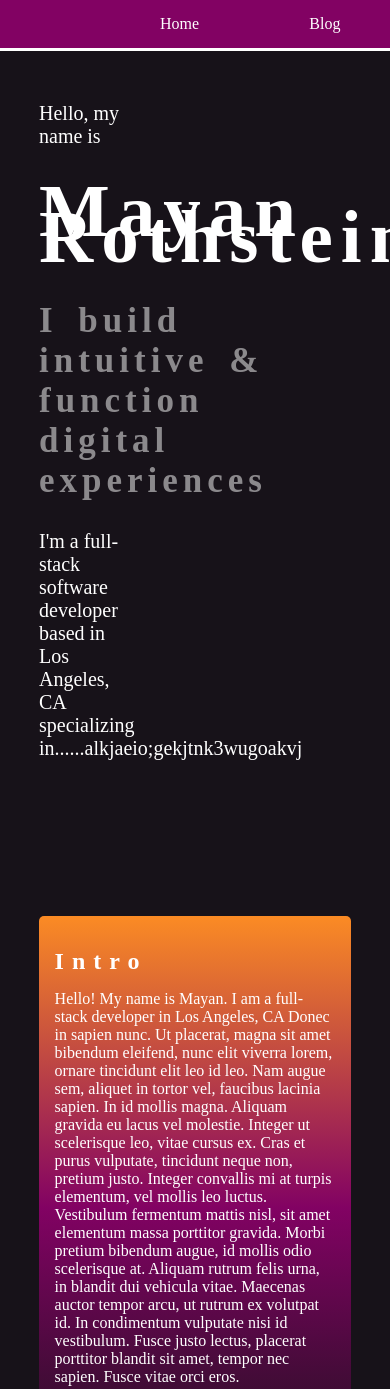
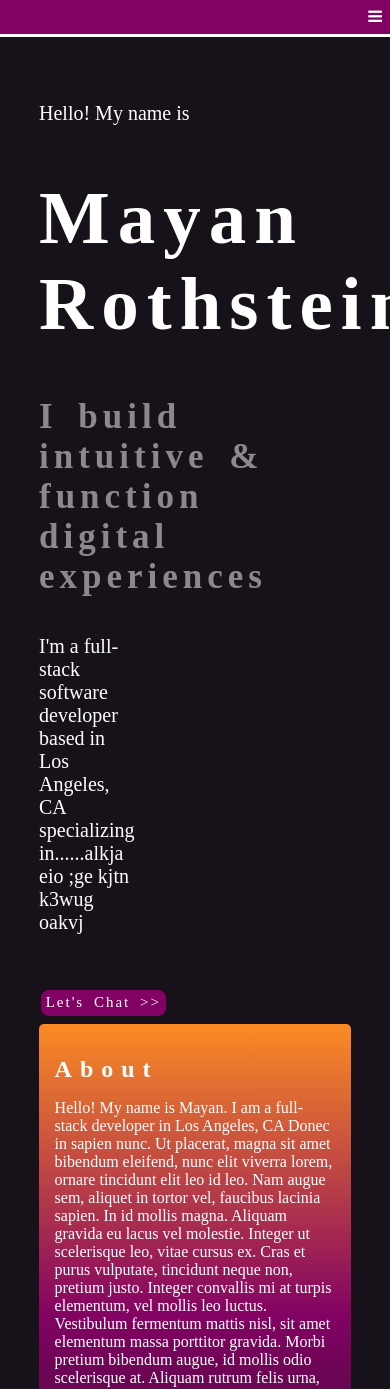
Before and after one commit to Mayanr/portfolio, a Gatsby site: page / in a window 390 px wide. Shown: the top 1389 px of the page. Built offline with nearby package versions, Linux system fonts and the light colour scheme; Gatsby itself is replaced by a stand-in of ours; a web font is replaced by a local one.

Commit message:
responsive formatting applied to nav bar

```diff
--- a/src/components/header.js
+++ b/src/components/header.js
@@ -1,5 +1,4 @@
-import React from "react"
-import { Link } from "gatsby";
+import React, { useRef} from "react"
 
 import "../styles/index.css";
 
@@ -7,11 +6,24 @@ import AnchorLink from 'react-anchor-link-smooth-scroll'
 
 
 const Header = () => {
+    const navbar = useRef();
+    const toggleMenu =()=>{
+        console.log(navbar);
+        if (navbar.current.className === "navbar") {
+            navbar.current.className += " responsive";
+        } else {
+            navbar.current.className = "navbar";
+        }
+    }
+
     return (
         <header>
-            <nav className="navbar">
+            <nav className="navbar" id="mainNavbar" ref={navbar}>
+                <a href="javascript:void(0);" className="icon" onClick={e =>toggleMenu()}>
+                    <i className="fa fa-bars"></i>
+                </a>
                 <ul>
-                    <li><AnchorLink href="#introsection" className="navItem">Home</AnchorLink></li>
+                    <li><AnchorLink href="#introsection" className="navItem">About</AnchorLink></li>
                     {/* <li><a  className="navItem" href="/#introsection">Intro</a></li> */}
 
                     <li><AnchorLink href="#blogsection"  className="navItem">Blog</AnchorLink></li>
@@ -23,6 +35,8 @@ const Header = () => {
                     <li><AnchorLink  href="#contactsection" className="navItem">Contact</AnchorLink></li>
                     {/* <li><a  className="navItem" href="/#contactsection">Contact</a></li> */}
 
+                    {/* responsive nav menu */}
+
                 </ul>
             </nav>
         </header>
--- a/src/pages/index.js
+++ b/src/pages/index.js
@@ -16,10 +16,13 @@ class IndexPage extends Component {
         return (
             <Layout>
             <div id="mainTitle">
-                <p>Hello, my name is</p>
+                <p style={{fontSize: 20+"px"}}>Hello! My name is</p>
                 <h1>Mayan Rothstein</h1>
                 <h2>I build intuitive & function digital experiences</h2>
-                <p>I'm a full-stack software developer based in Los Angeles, CA specializing in......alkjaeio;gekjtnk3wugoakvj</p>
+                    <br/>
+                <p id="oneLineBio">I'm a full-stack software developer based in Los Angeles, CA specializing in......alkja eio ;ge kjtn k3wug oakvj</p>
+                    <br/>
+                <button>Let's Chat >></button>
             </div>
 
             <div id="introsection" className="section" >
--- a/src/pages/intro.js
+++ b/src/pages/intro.js
@@ -5,10 +5,17 @@ import { Link } from "gatsby";
 const Intro = () => {
     return (
         <div>
-            <h1>Intro</h1>
+            <h1>About</h1>
             <p>
             Hello! My name is Mayan. I am a full-stack developer in Los Angeles, CA
             Donec in sapien nunc. Ut placerat, magna sit amet bibendum eleifend, nunc elit viverra lorem, ornare tincidunt elit leo id leo. Nam augue sem, aliquet in tortor vel, faucibus lacinia sapien. In id mollis magna. Aliquam gravida eu lacus vel molestie. Integer ut scelerisque leo, vitae cursus ex. Cras et purus vulputate, tincidunt neque non, pretium justo. Integer convallis mi at turpis elementum, vel mollis leo luctus. Vestibulum fermentum mattis nisl, sit amet elementum massa porttitor gravida. Morbi pretium bibendum augue, id mollis odio scelerisque at. Aliquam rutrum felis urna, in blandit dui vehicula vitae. Maecenas auctor tempor arcu, ut rutrum ex volutpat id. In condimentum vulputate nisi id vestibulum. Fusce justo lectus, placerat porttitor blandit sit amet, tempor nec sapien. Fusce vitae orci eros.
+            <ul>
+                <li>JavaScript</li>
+                <li>Python</li>
+                <li>React</li>
+                <li>Angular</li>
+
+            </ul>
             </p>
             {/* <p> Need a developer? <a href="/contact">Contact Me!</a></p>
             <p> Need a developer? <Link to="/contact">Contact Me!</Link></p> */}
--- a/src/styles/index.css
+++ b/src/styles/index.css
@@ -1,9 +1,11 @@
 @import url("https://fonts.googleapis.com/css?family=Federo");
+@import url("https://cdnjs.cloudflare.com/ajax/libs/font-awesome/4.7.0/css/font-awesome.min.css");
 
 /* formatting accross pages */
 body{
     margin: 0 auto;
     background-color: #171219;
+    box-sizing: border-box;
     /* background-color: rgb(88, 30, 105); */
     /* background-image: linear-gradient(to right ,rgb(88, 30, 105), black); */
 }
@@ -23,23 +25,24 @@ body{
 }
 
 /* Navigation */
-.navbar ul li{
+.navbar li{
     list-style: none;
-    display: inline-block;
-    width: 20%;
+    /* display: inline-block; */
+    width: 15%;
+    text-align: center;
 }
 
 .navbar ul{
-    padding: 5px 100px;;
+    padding: 5px 15px;
     display: flex;
     justify-content: space-between;
     margin:10px;
 }
 
-nav.navbar {
+.navbar {
     /* background-color: rgba(218, 202, 218, 0.3); */
     background-color: #820263;
-    /* text-align: center; */
+    text-align: center;
     position: fixed;
     top:0;
     min-width: 100%;
@@ -47,17 +50,16 @@ nav.navbar {
     z-index: 1;
 }
 a.navItem {
-    padding: 5px 50px;;
+    padding: 5px 20px;;
     text-decoration: none;
     color: white;
     font-family: Federo;
 }
 
 .navItem:hover {
-    color:  #FB8B24;
+    /* border: 1px solid white; */
     letter-spacing: 8px;
-    font-style: italic;
-    /* background-color: black; */
+    transition: 0.5s ease;
 }
 
 .navItem:active {
@@ -65,9 +67,57 @@ a.navItem {
     color: black;
 }
 
+/* responsive nav menu */
+.navbar .icon {
+    display: none;
+    color: white;
+    padding: 8px;
+    background-color:#820263;
+}
+
+
+
+@media screen and (max-width: 800px) {
+    .navbar li {display: none;}
+    .navbar a.icon {
+      float: right;
+      display: block;
+    }
+
+    .navbar.responsive {
+        position: relative;
+    }
+
+    .navbar.responsive ul {
+        display: block;
+        margin: 0;
+        padding : 0;
+    }
+
+    .navbar.responsive a.icon {
+      position: absolute;
+      top: 0;
+      right: 0;
+    }
+
+    .navbar.responsive ul li {
+      float: none;
+      display: block;
+      width: 100%;
+      text-align: left;
+      padding: 8px;
+    }
+
+    .navbar.responsive ul li:hover {
+       background-color:rgba(23, 18, 25, 0.3);
+       letter-spacing: 8px;
+        transition: 0.5s ease;
+      }
+
+}
+
 
 /* section styling */
-
 p {
     color: white;
 }
@@ -78,7 +128,7 @@ h1 {
     font-style: normal;
     font-variant: normal;
     font-weight: 700;
-    line-height: 26.4px;
+    /* line-height: 26.4px; */
     color: white;
     letter-spacing: 8px;
 }
@@ -92,15 +142,15 @@ h1 {
     border-radius: 5px;
     /* width: 100%; */
     min-height: 100vh;
-
 }
 
-.section:hover{
-    /* padding: 1% 5% 5% 2%; */
+.section p{
+    vertical-align: bottom;
 }
 
+
 .section:hover p{
-    /* font-size: 20px; */
+    transition-delay: 1s;
     display: inline-block;
     width: 90%;
     vertical-align: top;
@@ -111,7 +161,7 @@ h1 {
     -ff-transform: rotate(-90deg);
     transform: rotate(-90deg);
     display: inline-block;
-    width: 2%;
+    width: 5%;
     vertical-align: top;
     font-size: 210%;
     position: relative;
@@ -141,9 +191,10 @@ h1 {
     font-family: Federo;
     letter-spacing: 5px;
     word-spacing: 7px;
+    margin: 0;
 }
 
-#mainTitle p{
+#mainTitle #oneLineBio{
     font-size: 20px;
     max-width: 30%;
 }
@@ -152,7 +203,29 @@ h1 {
 
 footer {
     font-family: Federo;
+    font-size: 10px;
     letter-spacing: 5px;
     word-spacing: 7px;
     text-align: center;
 }
+
+button {
+    padding: 1.5%;
+    background-color: #820263;
+    color: white;
+    font-family: Federo;
+    border: none;
+    border-radius: 10px;
+    font-size: 15px;
+    letter-spacing: 2px;
+    word-spacing: 4px;
+    text-align: center;
+    margin: 5% 0;
+    border: 2px solid #171219;
+}
+
+button:hover {
+    border: 2px solid white;
+    letter-spacing: 4px;
+    transition: 0.75s ease;
+}
```
